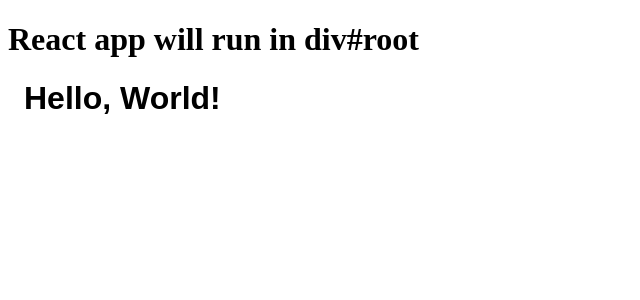
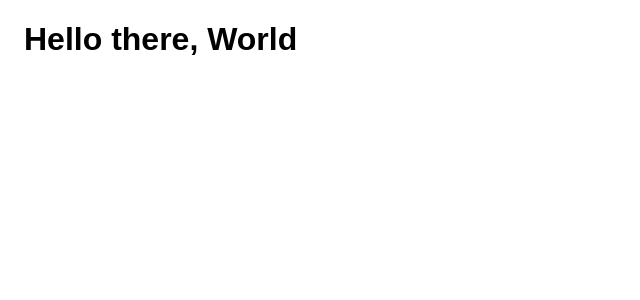
Before and after one commit to alexisbellido/node-tests, a React app in the folder react-test/: page / in a window 1280 px wide. Shown: the top 300 px of the page, without its empty margins (0-640 px from the left). Built offline with nearby package versions, Linux system fonts and the light colour scheme.

Commit message:
notes on running scripts to build with webpack

```diff
--- a/react-test/public/index.html
+++ b/react-test/public/index.html
@@ -9,11 +9,7 @@
 </head>
 
 <body>
-  <h1>React app will run in div#root</h1>
   <div id="root"></div>
-  <noscript>
-    You need to enable JavaScript to run this app.
-  </noscript>
   <script src="../dist/bundle.js"></script>
 </body>
 
--- a/react-test/src/App.js
+++ b/react-test/src/App.js
@@ -5,7 +5,7 @@
   render() {
     return(
       <div className="App">
-        <h1>Hello, World!</h1>
+        <h1>Hello there, World</h1>
       </div>
     );
   }
```
Also changed, not shown: react-test/package.json (+3 -4 lines), 2 other files (tests, documents, lock files or other folders).
